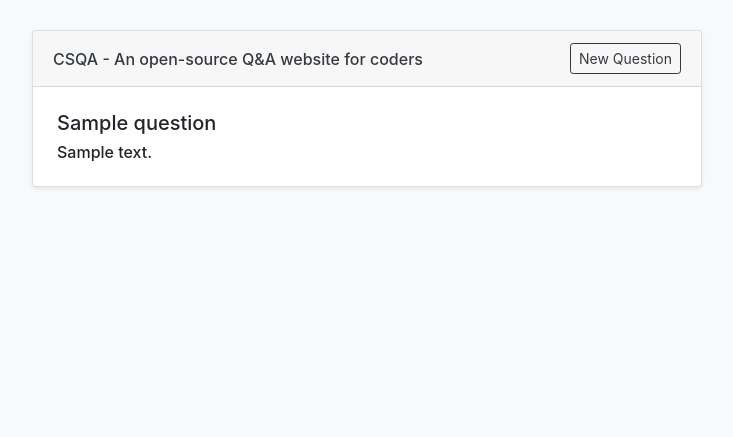
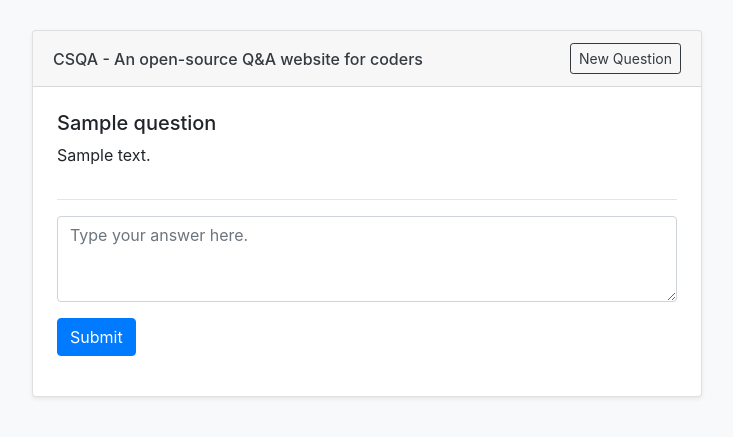
Before and after one commit to GabrielWongAu/DevQandA, a Django app: page /question/1/ in a window 1280 px wide. Shown: the top 437 px of the page, without its empty margins (273-1006 px from the left). Run offline with Django 3.2, Linux system fonts and the light colour scheme; tables that the repository leaves empty hold one stand-in row (values such as "Sample post"); some libraries are stand-ins or nearby versions.

Commit message:
Created an answer form + fixed a bug

```diff
--- a/questions/views.py
+++ b/questions/views.py
@@ -11,7 +11,7 @@ def newView(request):
 
     if request.method == 'POST':
         if not current_user.is_authenticated:
-            HttpResponseRedirect('accounts/login')
+            return HttpResponseRedirect('accounts/login')
         form = QuestionForm(request.POST)
         if form.is_valid():
             q = Question(
--- a/templates/question.html
+++ b/templates/question.html
@@ -1,6 +1,13 @@
 {% extends "common.html" %}
 {% block content %}
 <h5>{{question.title}}</h5>
-<h6>{{question.body}}</h6>
-<!-- <h5>{{question.x_ago}}</h5> -->
+<p>{{question.body}}</p>
+<hr style="margin-top: 2rem"/>
+<form action="/question/{{question.id}}/answer" method="post">
+    {% csrf_token %}
+    <div class="form-group">
+      <textarea class="form-control" id="text" name="text" rows="3" placeholder="Type your answer here."></textarea>
+    </div>
+    <button type="submit" class="btn btn-primary mb-2">Submit</button>
+</form>
 {% endblock %}
```
